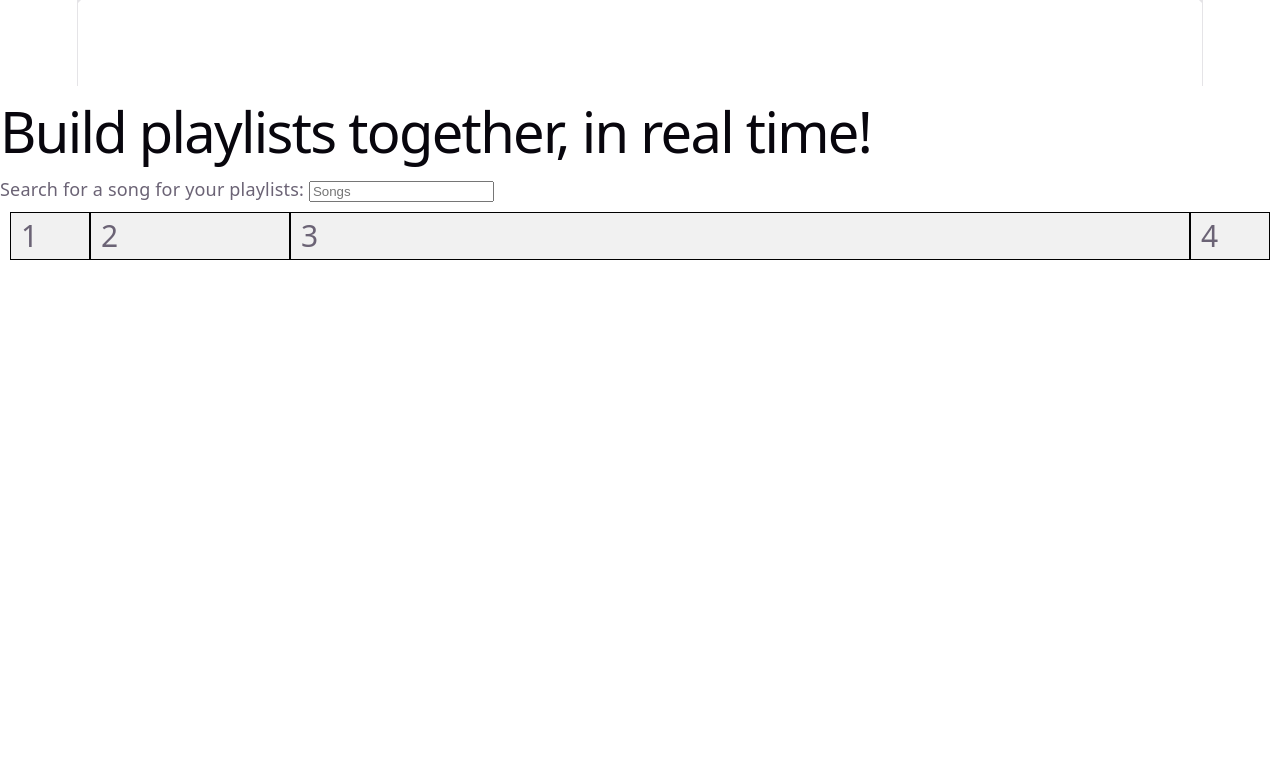
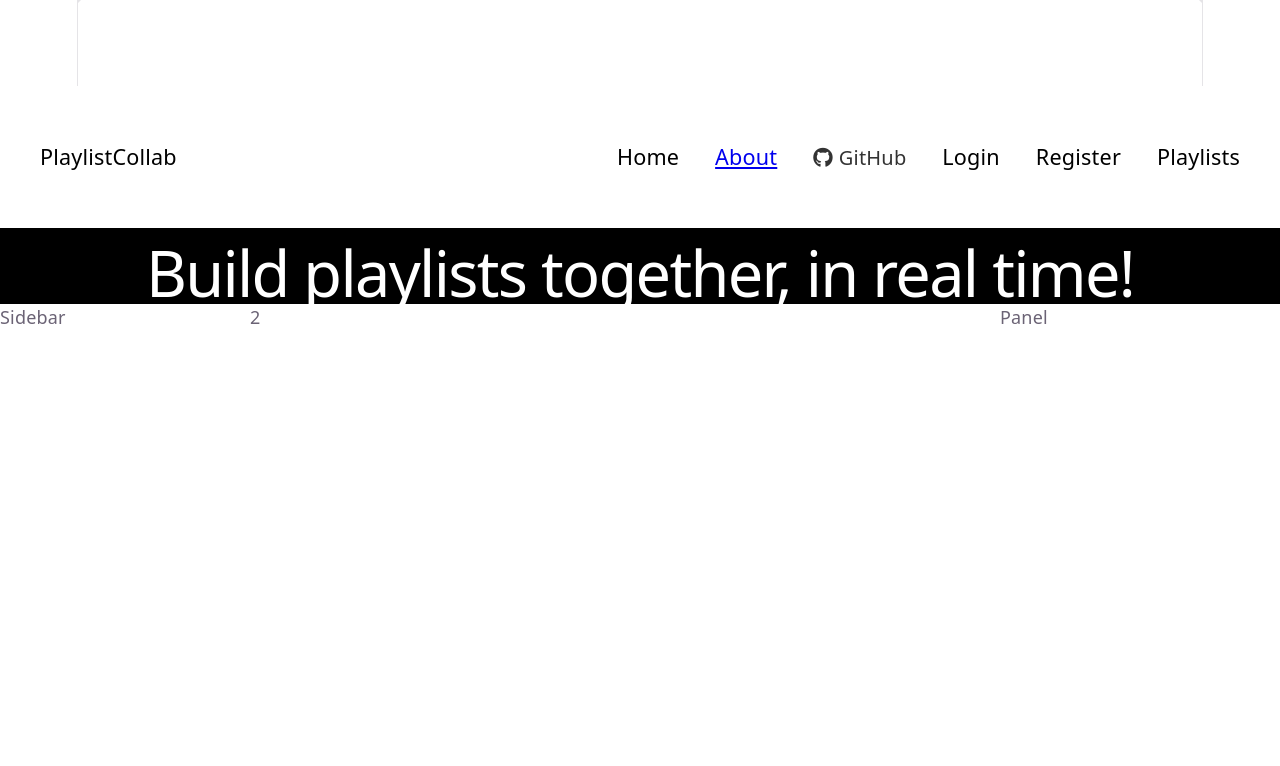
Before and after one commit to giowassheree/PlaylistCollab, a website built with Vite: page client/index.html in a window 1280 px wide. Shown: the part 714-1480 px from the top of the page. Before the commit the page ends 984 px from the top, so only its background shows below. Built offline with nearby package versions, Linux system fonts and the light colour scheme.

Commit message:
updated grid layout

```diff
--- a/client/index.html
+++ b/client/index.html
@@ -36,16 +36,23 @@
         <h1>Build playlists together, in real time!</h1>
      </section>
 
-    <section id = "playlists" class = "section playlist">
-      <label for="playlists">Search for a song for your playlists:</label>
-      <input type="text" id = "playlists" placeholder = "Songs">
-    </section>
 
     <div class="container">
-      <div>1</div>
-      <div>2</div>
-      <div>3</div>
-      <div>4</div>
+      <aside class="sidebar">Sidebar
+
+      </aside>
+
+      <main class="main">2
+
+      </main>
+
+      <aside class = "panel">
+        Panel
+      </aside>
+
+      <footer class ="player">Player!
+
+      </footer>
     </div>
   </body>
 </html>
--- a/client/style.css
+++ b/client/style.css
@@ -1,3 +1,9 @@
+.sidebar { grid-area: sidebar; }
+.main { grid-area: main; }
+.panel { grid-area: panel; }
+.player { grid-area: player; }
+
+
 .nav {
     color: black;
 }
@@ -8,9 +14,13 @@ body {
 
 .container {
     display: grid;
-    grid-template-columns: 80px 200px auto 80px;
-    background-color: dodgeblue;
-    padding: 10px;
+    grid-template-columns: 240px 1fr 280px;
+    grid-template-rows: 1fr 80px;
+    grid-template-areas:
+        "sidebar main  panel"
+        "player  player  player";
+    height: 100vh;
+    gap: 10px;
 }
 
 .container div {
@@ -24,15 +34,18 @@ body {
 }
 
 .header {
-    position: fixed;
+    grid-template-rows: auto 1fr 80px;
+    grid-template-areas:
+        "header"  "header"  "header";
     top: 0;
     width: 100%;
     padding: 2rem 0;
-
 }
 
-/*hero {
-    background: grey;
+.hero {
+    display: flex;
+    flex-direction: column;
+    background: black;
     text-align: center;
 }
 
@@ -41,7 +54,7 @@ body {
     margin-bottom: 1rem;
     color: white;
 }
-*/
+
 .nav{
     max-width: 1200px;
     margin: 0 auto;
@@ -57,3 +70,8 @@ body {
     display: flex;
     gap: 2rem;
 }
+
+.sidebar,.main,.panel {
+    overflow-y: auto;
+    min-height: 0;
+}
```
